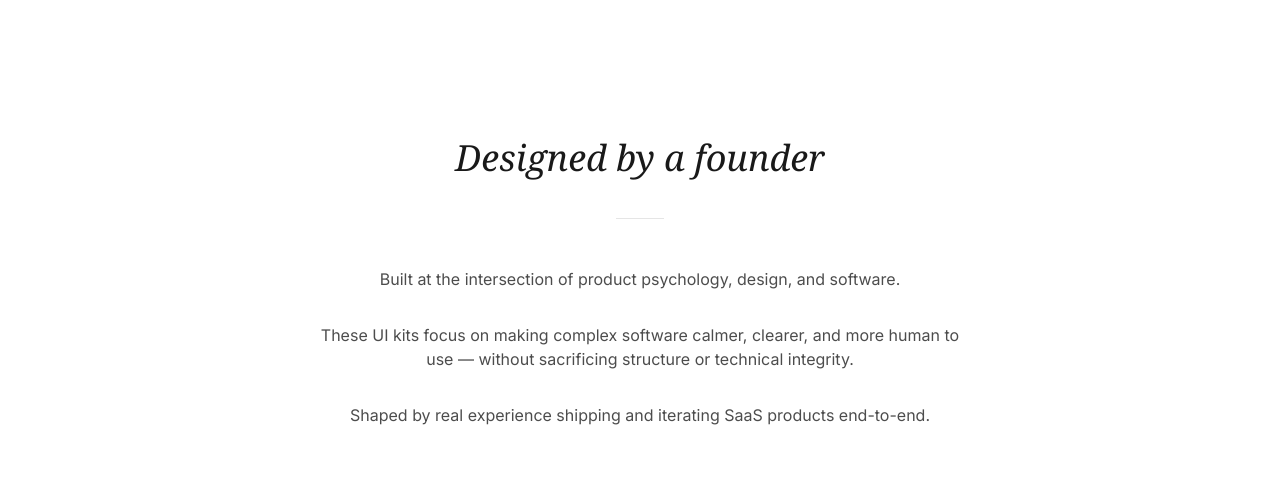
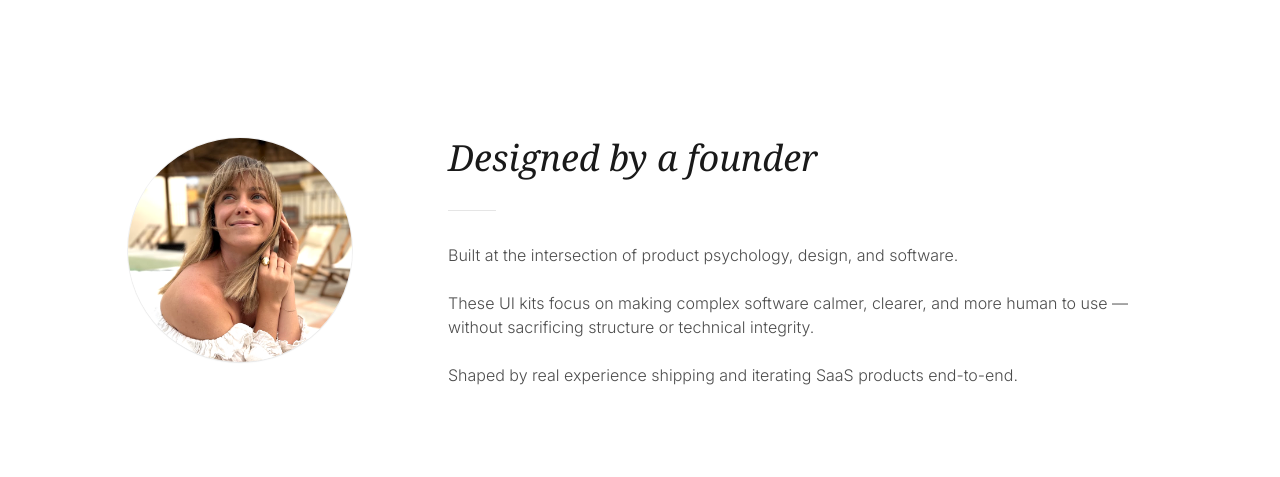
Before and after one commit to mh2023sfdbf/itsmarta-ui-kit, a Next.js app: page / in a window 1280 px wide. Shown: the part 5920-6397 px from the top of the page. Built offline with nearby package versions, Linux system fonts and the light colour scheme; a web font is replaced by a local one.

Commit message:
Add large round photo to correct Designed by a founder section with pro designer layout

```diff
--- a/app/page.tsx
+++ b/app/page.tsx
@@ -15,17 +15,31 @@ export default function Home() {
       {/* Designed by a Founder Section */}
       <section id="work" className="pt-20 sm:pt-24 md:pt-28 lg:pt-40 xl:pt-48 pb-20 sm:pb-24 md:pb-28 lg:pb-40 xl:pb-48 px-6 md:px-8">
         <div className="max-w-7xl mx-auto">
-          <div className="max-w-4xl mx-auto text-center px-6 md:px-16 lg:px-32">
+          <div className="max-w-5xl mx-auto">
+            <div className="grid md:grid-cols-[200px,1fr] lg:grid-cols-[240px,1fr] gap-12 md:gap-16 lg:gap-20 items-start">
+              {/* Photo - Left */}
+              <div className="mx-auto md:mx-0">
+                <div className="relative w-40 h-40 md:w-48 md:h-48 lg:w-56 lg:h-56 rounded-full overflow-hidden ring-1 ring-black/5 shadow-sm">
+                  <img
+                    src="/images/marta.png"
+                    alt="Marta"
+                    className="w-full h-full object-cover"
+                  />
+                </div>
+              </div>
+
+              {/* Content - Right */}
+              <div className="text-center md:text-left">
                 {/* Title */}
-            <h2 className="text-2xl md:text-3xl lg:text-4xl italic font-serif leading-relaxed mb-6 lg:mb-10 text-black/90">
+                <h2 className="text-2xl md:text-3xl lg:text-4xl italic font-serif leading-relaxed mb-6 lg:mb-8 text-black/90">
                   Designed by a founder
                 </h2>
 
                 {/* Attribution style separator */}
-            <div className="w-12 h-px bg-black/10 mx-auto mb-8 lg:mb-12"></div>
+                <div className="w-12 h-px bg-black/10 md:mx-0 mx-auto mb-6 lg:mb-8"></div>
 
                 {/* Content */}
-            <div className="space-y-6 lg:space-y-8 text-sm sm:text-base leading-relaxed max-w-2xl mx-auto text-black/70">
+                <div className="space-y-5 lg:space-y-6 text-sm sm:text-base leading-relaxed text-black/70 font-light">
                   <p>
                     Built at the intersection of product psychology, design, and software.
                   </p>
@@ -35,6 +49,8 @@ export default function Home() {
                   <p>
                     Shaped by real experience shipping and iterating SaaS products end-to-end.
                   </p>
+                </div>
+              </div>
             </div>
           </div>
         </div>
```
Lines whose indentation alone changed are shown as unchanged.
